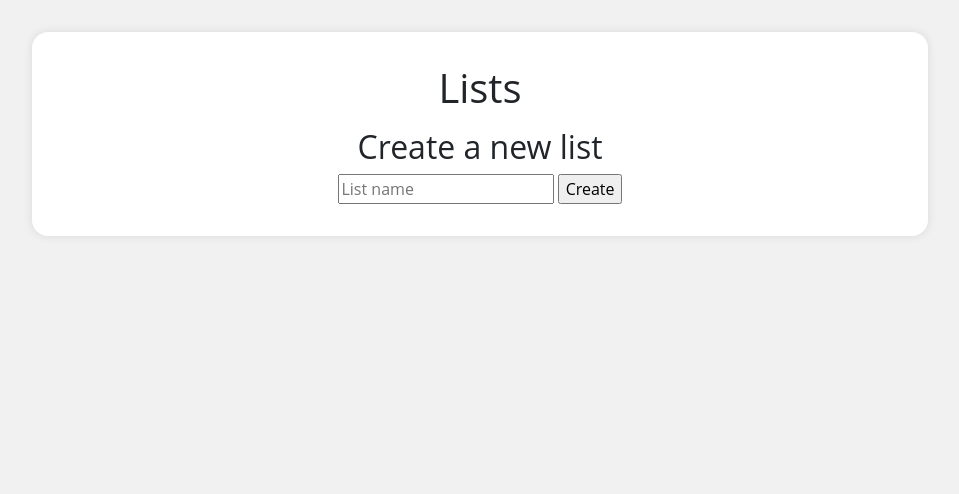
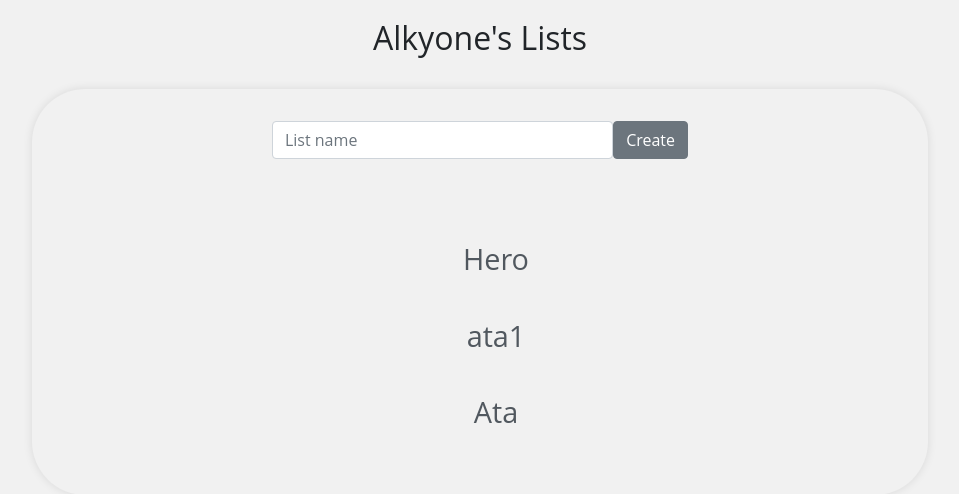
Before and after one commit to Alkyones/LookIT, a Django app: page /accounts/ToDo/lists/ in a window 1280 px wide. Shown: the part 68-562 px from the top of the page, without its empty margins (160-1119 px from the left). Run offline with Django 4.2, Linux system fonts and the light colour scheme; a user stored in the database is signed in; data comes from the database, SQL or seed files in the repository; both versions use the stored data as it was after the commit; some libraries are stand-ins or nearby versions.

Commit message:
Todo template uploaded - models created

```diff
--- a/IHolder/IHolder/templates/todo/user_lists.html
+++ b/IHolder/IHolder/templates/todo/user_lists.html
@@ -1,22 +1,30 @@
 {% extends 'base.html' %}
-
+{% load static %}
 
 {% block head %}
 <title>Lists | IHolder</title>
+<link rel="stylesheet" href="{% static 'todo/user_lists.css'%}">
 {% endblock %}
 
 {% block content %}
+<center style="margin-top:1.2rem;"><h2>{{user|title}}'s Lists</h2></center>
 <div class="div-content">
-    <div class="div-content-header">
-        <h1>Lists</h1>
+    <div class="content-top">
+        <div class="div-content-head-inner-right">
+            <form actio="" method="post">
+                {% csrf_token %}
+                <div class="flex-form">
+                    <input type="text" name="name" placeholder="List name" class="form-control" autocomplete="off">
+                    <button type="submit" class="btn btn-secondary">Create</button>
                 </div>
+            </form>
+        </div>
+    </div>
+
     <div class="div-content-body">
-        <div class="div-content-body-inner">
-            <div class="div-content-body-inner-left">
-                <div class="div-content-body-inner-left-body">
-                    <ul>
-                        {% for list in lists %}
-                            <li>
+        <ul class="content">
+            {% for list in todo_lists %}
+            <li class="content-item">
                 <a href="">{{ list.name }}</a>
 
             </li>
@@ -24,20 +32,6 @@
         </ul>
     </div>
 </div>
-            <div class="div-content-body-inner-right">
-                <div class="div-content-body-inner-right-header">
-                    <h2>Create a new list</h2>
-                </div>
-                <div class="div-content-body-inner-right-body">
-                    <form actio="" method="post">
-                        {% csrf_token %}
-                        <input type="text" name="name" placeholder="List name">
-                        <input type="submit" value="Create">
-                    </form>
-                </div>
-            </div>
-        </div>
-    </div>
 </div>
 
 {% endblock %}
--- a/IHolder/ToDo/views.py
+++ b/IHolder/ToDo/views.py
@@ -11,10 +11,10 @@ def UserLists(request):
                 new_list = form.save(commit=False)
                 new_list.user = request.user
                 new_list.save()
-                return redirect('/ToDo/lists/')
+                return redirect('/accounts/ToDo/lists/')
         else:
             form = TodoListForm()
             todo_lists = TodoList.objects.filter(user=request.user)
-        return render(request, 'todo/user_lists.html', {'todo_lists': todo_lists})
+        return render(request, 'todo/user_lists.html', {'todo_lists': todo_lists, 'form': form})
     else:
         return redirect('/login/')
--- /dev/null
+++ b/IHolder/register/static/todo/user_lists.css
@@ -0,0 +1,62 @@
+.content {
+    margin-top:4rem;
+    list-style-type: none;
+    background-color: transparent;
+}
+
+.content-item {
+    margin : 0.33rem;
+}
+
+.content-item > a {
+    display: block;
+    color: #51585f;
+    text-align: center;
+    font-size:1.8rem;
+    padding: 14px 16px;
+    text-decoration: none;
+}
+
+.content-item > a:hover {
+    background-color: #ddd;
+    border-radius: 3.33rem;
+    color: var(--dark-grey);
+}
+
+.div-content {
+    background-color: #f1f1f1;
+    border-radius: 3.33rem;
+}
+
+.content-top{
+    display:flex;
+    flex-direction: column;
+    justify-content: center;
+    align-items:center;
+
+}
+.div-content-body{
+    width:100%;
+    height:100%;
+
+}
+.div-content-head-inner-right {
+    width: 50%;
+    float: right;
+}
+
+.div-content-head-inner-left {
+    width: 50%;
+    float: left;
+}
+
+.flex-form {
+    display: flex;
+    justify-content: center;
+    align-items: center;
+}
+
+.flex-form > input[type='text']:focus {
+    border-color: var(--dark-grey) !important;
+    box-shadow: 0.4 0.4 0.4 0.4rem var(--dark-grey) !important;
+}
```
Also changed, not shown: IHolder/ToDo/migrations/0001_initial.py (added), IHolder/db.sqlite3. Lines whose indentation alone changed are shown as unchanged.
